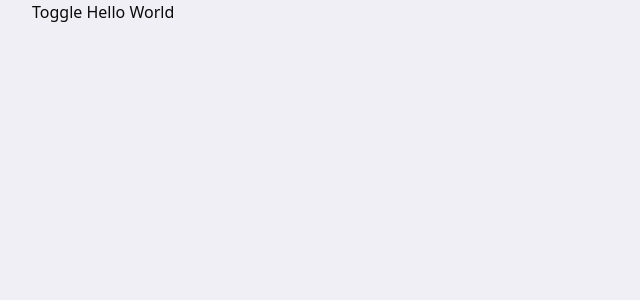
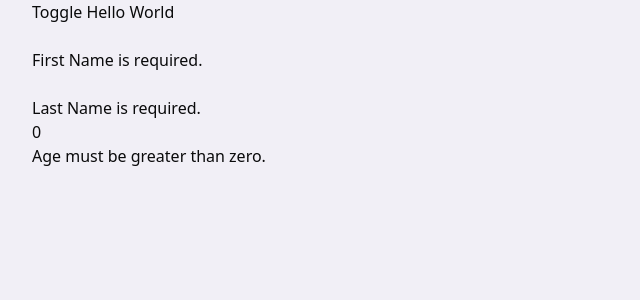
Before and after one commit to JamesonRGrieve-Instruction/2025-EXSM-3939-LEC-WI1, a Next.js app: page / in a window 1280 px wide. Shown: the top 300 px of the page, without its empty margins (0-640 px from the left). Built offline with nearby package versions, Linux system fonts and the light colour scheme.

Commit message:
More complex state structures;

```diff
--- a/src/app/page.tsx
+++ b/src/app/page.tsx
@@ -1,5 +1,6 @@
 'use client';
 import { JSX, useCallback, useState } from 'react';
+import FormExample from '../components/stateful/FormExample';
 import HelloWorld from '../components/stateful/HelloWorld';
 
 export default function Home(): JSX.Element {
@@ -13,6 +14,7 @@ export default function Home(): JSX.Element {
         Toggle Hello World
       </a>
       {showHelloWorld && <HelloWorld firstName='Jane' lastName='Doe' middleName='Test' age='10' height='195cm' />}
+      <FormExample />
     </main>
   );
 }
--- /dev/null
+++ b/src/components/stateful/FormExample.tsx
@@ -0,0 +1,83 @@
+'use client';
+
+import { useEffect, useState } from 'react';
+
+type FormField = {
+  value: string | number;
+  validation: (value: string | number) => boolean;
+};
+export default function FormExample() {
+  const [formState, setFormState] = useState<{
+    firstName: FormField;
+    lastName: FormField;
+    age: FormField;
+  }>({
+    firstName: {
+      value: '',
+      validation: (value: string) => value.length > 0,
+    },
+    lastName: {
+      value: '',
+      validation: (value: string) => value.length > 0,
+    },
+    age: {
+      value: 0,
+      validation: (value: number) => value > 0,
+    },
+  });
+
+  useEffect(() => {
+    console.log('Form State Changed: ', formState);
+  }, [formState]);
+
+  //   const [firstName, setFirstName] = useState<string>('');
+  //   const [lastName, setLastName] = useState<string>('');
+  //   const [age, setAge] = useState<number>(0);
+
+  return (
+    <form>
+      <input
+        type='text'
+        value={formState.firstName.value}
+        onChange={(e) =>
+          setFormState((oldFormState) => ({
+            ...oldFormState,
+            firstName: {
+              value: e.target.value,
+              validation: oldFormState.firstName.validation,
+            },
+          }))
+        }
+      />
+      {!formState.firstName.validation(formState.firstName.value) && <p>First Name is required.</p>}
+      <input
+        type='text'
+        value={formState.lastName.value}
+        onChange={(e) =>
+          setFormState((oldFormState) => ({
+            ...oldFormState,
+            lastName: {
+              value: e.target.value,
+              validation: oldFormState.lastName.validation,
+            },
+          }))
+        }
+      />
+      {!formState.lastName.validation(formState.lastName.value) && <p>Last Name is required.</p>}
+      <input
+        type='number'
+        value={formState.age.value}
+        onChange={(e) =>
+          setFormState((oldFormState) => ({
+            ...oldFormState,
+            age: {
+              value: e.target.value,
+              validation: oldFormState.age.validation,
+            },
+          }))
+        }
+      />
+      {!formState.age.validation(formState.age.value) && <p>Age must be greater than zero.</p>}
+    </form>
+  );
+}
```
